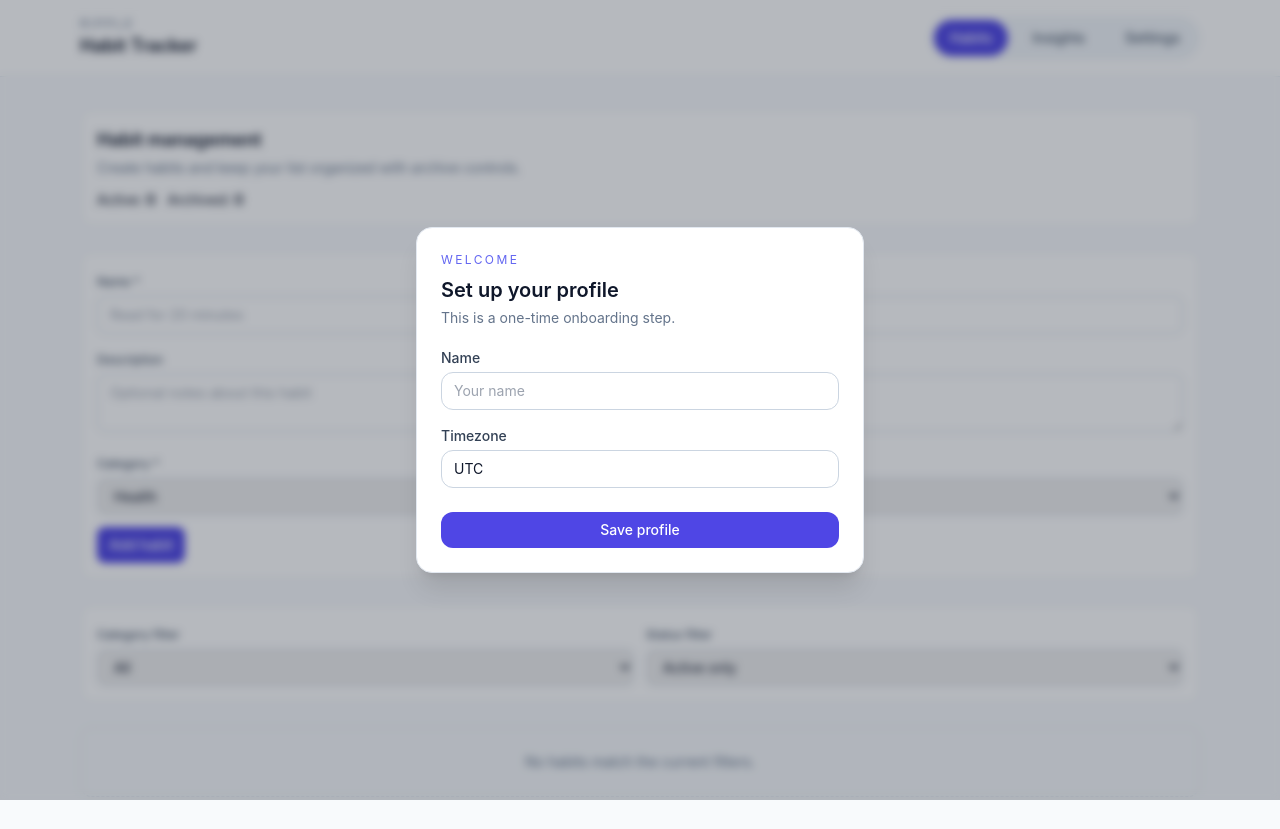
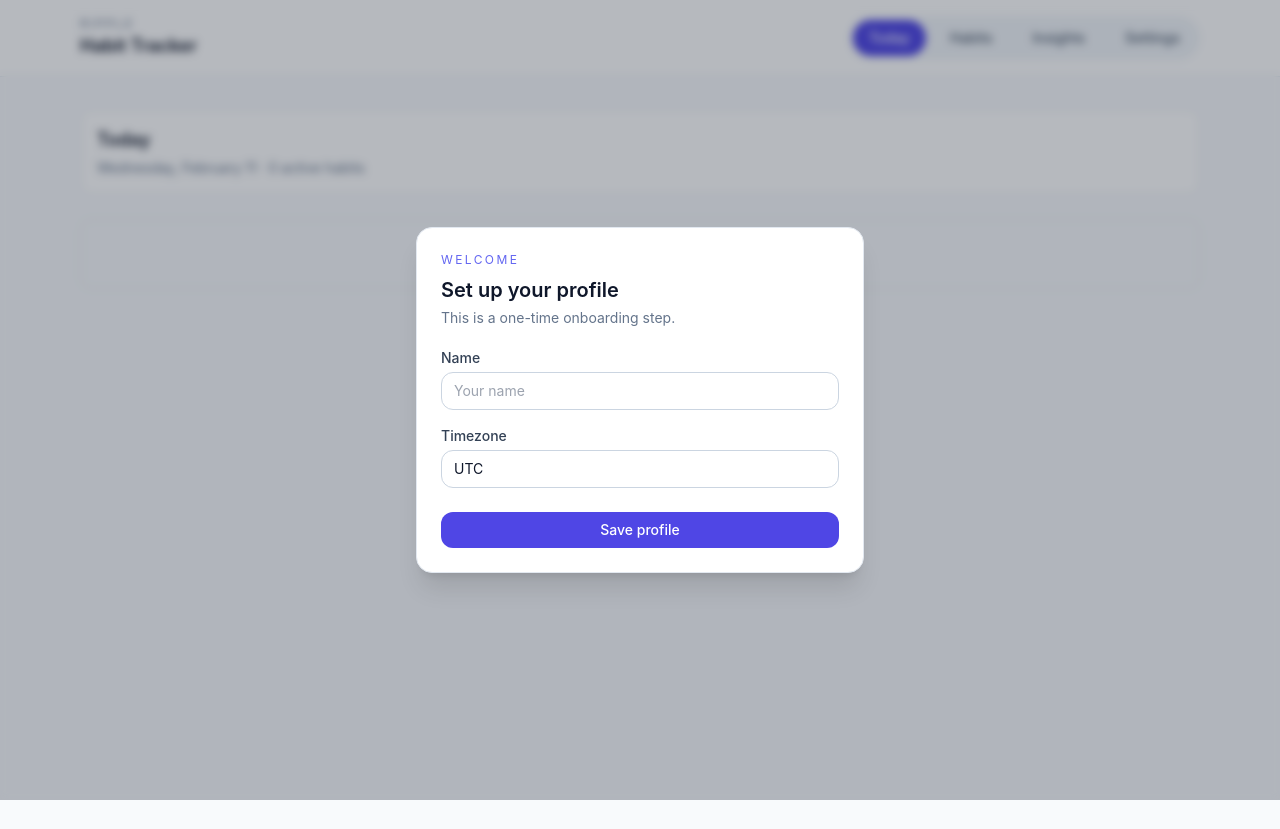
Before and after one commit to rasyidbejay/ripplehabits, a React (Vite) app: page / in a window 1280 px wide. After the commit the page ends 800 px from the top, so only its background shows below. Built offline with nearby package versions, Linux system fonts and the light colour scheme.

Commit message:
Add today habits page with check-in toggles

```diff
--- a/src/App.tsx
+++ b/src/App.tsx
@@ -1,6 +1,7 @@
 import { Navigate, Route, Routes } from 'react-router-dom'
 import { Layout } from './components/Layout'
 import { HabitsPage } from './pages/HabitsPage'
+import { TodayPage } from './pages/TodayPage'
 import { InsightsPage } from './pages/InsightsPage'
 import { SettingsPage } from './pages/SettingsPage'
 
@@ -8,7 +9,8 @@ const App = () => {
   return (
     <Routes>
       <Route element={<Layout />}>
-        <Route path="/" element={<HabitsPage />} />
+        <Route path="/" element={<TodayPage />} />
+        <Route path="/habits" element={<HabitsPage />} />
         <Route path="/insights" element={<InsightsPage />} />
         <Route path="/settings" element={<SettingsPage />} />
         <Route path="*" element={<Navigate to="/" replace />} />
--- a/src/components/Layout.tsx
+++ b/src/components/Layout.tsx
@@ -3,7 +3,8 @@ import { OnboardingModal } from './OnboardingModal'
 import { useUserPreferences } from '../hooks/useUserPreferences'
 
 const navItems = [
-  { to: '/', label: 'Habits' },
+  { to: '/', label: 'Today' },
+  { to: '/habits', label: 'Habits' },
   { to: '/insights', label: 'Insights' },
   { to: '/settings', label: 'Settings' },
 ]
--- /dev/null
+++ b/src/components/TodayHabitItem.tsx
@@ -0,0 +1,54 @@
+import type { CheckIn, Habit } from '../types/models'
+
+type TodayHabitItemProps = {
+  habit: Habit
+  checkIn?: CheckIn
+  onToggle: (habitId: Habit['id']) => void
+  onSaveNotes: (habitId: Habit['id'], notes: string) => void
+}
+
+export const TodayHabitItem = ({
+  habit,
+  checkIn,
+  onToggle,
+  onSaveNotes,
+}: TodayHabitItemProps) => {
+  return (
+    <article className="space-y-3 rounded-xl border border-slate-200 bg-white p-4">
+      <div className="flex items-start justify-between gap-3">
+        <div>
+          <h3 className="text-base font-semibold text-slate-900">{habit.name}</h3>
+          {habit.description ? (
+            <p className="mt-1 text-sm text-slate-600">{habit.description}</p>
+          ) : null}
+          <p className="mt-2 text-xs text-slate-500">Streak: 0 days (coming soon)</p>
+        </div>
+
+        <button
+          type="button"
+          onClick={() => onToggle(habit.id)}
+          className={[
+            'rounded-lg px-3 py-1.5 text-sm font-medium transition',
+            checkIn?.completed
+              ? 'bg-emerald-100 text-emerald-700 hover:bg-emerald-200'
+              : 'bg-slate-100 text-slate-700 hover:bg-slate-200',
+          ].join(' ')}
+        >
+          {checkIn?.completed ? 'Completed' : 'Mark done'}
+        </button>
+      </div>
+
+      <div className="space-y-1">
+        <label className="text-xs font-medium text-slate-600">Notes (optional)</label>
+        <textarea
+          key={`${habit.id}-${checkIn?.notes ?? ''}`}
+          defaultValue={checkIn?.notes ?? ''}
+          onBlur={(event) => onSaveNotes(habit.id, event.target.value)}
+          rows={2}
+          className="w-full rounded-lg border border-slate-300 px-3 py-2 text-sm outline-none ring-indigo-500 focus:ring-2"
+          placeholder="Add context for today's check-in"
+        />
+      </div>
+    </article>
+  )
+}
--- /dev/null
+++ b/src/hooks/useTodayHabits.ts
@@ -0,0 +1,130 @@
+import { useMemo, useState } from 'react'
+import {
+  formatISO,
+  getDate,
+  isSameDay,
+  parseISO,
+} from 'date-fns'
+import type { CheckIn, Habit, Weekday } from '../types/models'
+import { storage } from '../utils/storage'
+
+const WEEKDAY_BY_INDEX: Weekday[] = [
+  'sunday',
+  'monday',
+  'tuesday',
+  'wednesday',
+  'thursday',
+  'friday',
+  'saturday',
+]
+
+const isHabitScheduledForToday = (habit: Habit, today: Date) => {
+  if (habit.isArchived) {
+    return false
+  }
+
+  if (habit.frequencyType === 'daily') {
+    return true
+  }
+
+  if (habit.frequencyType === 'monthly') {
+    return getDate(parseISO(habit.createdDate)) === getDate(today)
+  }
+
+  if (habit.targetDays.length === 0) {
+    return true
+  }
+
+  const todayWeekday = WEEKDAY_BY_INDEX[today.getDay()]
+  return habit.targetDays.includes(todayWeekday)
+}
+
+export const useTodayHabits = () => {
+  const [habits] = useState<Habit[]>(() => storage.get('habits') ?? [])
+  const [checkIns, setCheckIns] = useState<CheckIn[]>(() => storage.get('checkIns') ?? [])
+
+  const today = useMemo(() => new Date(), [])
+  const todayKey = useMemo(
+    () => formatISO(today, { representation: 'date' }),
+    [today],
+  )
+
+  const todayHabits = useMemo(
+    () => habits.filter((habit) => isHabitScheduledForToday(habit, today)),
+    [habits, today],
+  )
+
+  const getCheckInForHabit = (habitId: Habit['id']) =>
+    checkIns.find(
+      (checkIn) =>
+        checkIn.habitId === habitId &&
+        isSameDay(parseISO(checkIn.date), today),
+    )
+
+  const saveCheckIn = (
+    habitId: Habit['id'],
+    updates: Pick<CheckIn, 'completed' | 'notes'>,
+  ) => {
+    const existingEntry = getCheckInForHabit(habitId)
+
+    if (existingEntry) {
+      const nextCheckIns = storage.update(
+        'checkIns',
+        (checkIn) =>
+          checkIn.habitId === habitId &&
+          isSameDay(parseISO(checkIn.date), today),
+        (checkIn) => ({
+          ...checkIn,
+          completed: updates.completed,
+          notes: updates.notes,
+        }),
+      )
+
+      setCheckIns(nextCheckIns)
+      return
+    }
+
+    const nextCheckIns = storage.create('checkIns', {
+      habitId,
+      date: todayKey,
+      completed: updates.completed,
+      notes: updates.notes,
+    })
+
+    setCheckIns(nextCheckIns)
+  }
+
+  const toggleCheckIn = (habitId: Habit['id']) => {
+    const existingEntry = getCheckInForHabit(habitId)
+
+    if (existingEntry) {
+      saveCheckIn(habitId, {
+        completed: !existingEntry.completed,
+        notes: existingEntry.notes,
+      })
+      return
+    }
+
+    saveCheckIn(habitId, {
+      completed: true,
+      notes: '',
+    })
+  }
+
+  const updateNotes = (habitId: Habit['id'], notes: string) => {
+    const existingEntry = getCheckInForHabit(habitId)
+
+    saveCheckIn(habitId, {
+      completed: existingEntry?.completed ?? false,
+      notes: notes.trim(),
+    })
+  }
+
+  return {
+    today,
+    todayHabits,
+    getCheckInForHabit,
+    toggleCheckIn,
+    updateNotes,
+  }
+}
--- /dev/null
+++ b/src/pages/TodayPage.tsx
@@ -0,0 +1,37 @@
+import { format } from 'date-fns'
+import { TodayHabitItem } from '../components/TodayHabitItem'
+import { useTodayHabits } from '../hooks/useTodayHabits'
+
+export const TodayPage = () => {
+  const { today, todayHabits, getCheckInForHabit, toggleCheckIn, updateNotes } =
+    useTodayHabits()
+
+  return (
+    <section className="space-y-6">
+      <div className="rounded-xl border border-slate-200 bg-white p-4">
+        <h2 className="text-lg font-semibold text-slate-900">Today</h2>
+        <p className="mt-1 text-sm text-slate-500">
+          {format(today, 'EEEE, MMMM d')} · {todayHabits.length} active habits
+        </p>
+      </div>
+
+      {todayHabits.length === 0 ? (
+        <div className="rounded-xl border border-dashed border-slate-300 bg-slate-50 p-6 text-center text-sm text-slate-500">
+          No habits scheduled for today.
+        </div>
+      ) : (
+        <div className="grid gap-3">
+          {todayHabits.map((habit) => (
+            <TodayHabitItem
+              key={habit.id}
+              habit={habit}
+              checkIn={getCheckInForHabit(habit.id)}
+              onToggle={toggleCheckIn}
+              onSaveNotes={updateNotes}
+            />
+          ))}
+        </div>
+      )}
+    </section>
+  )
+}
```
